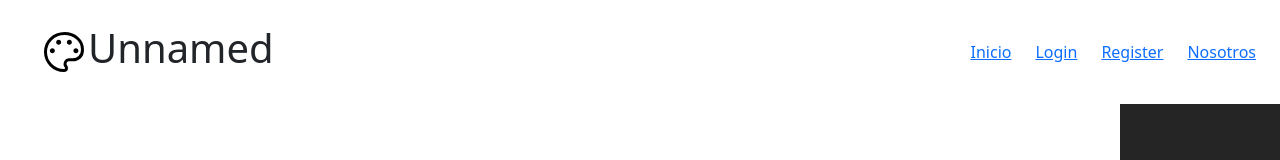
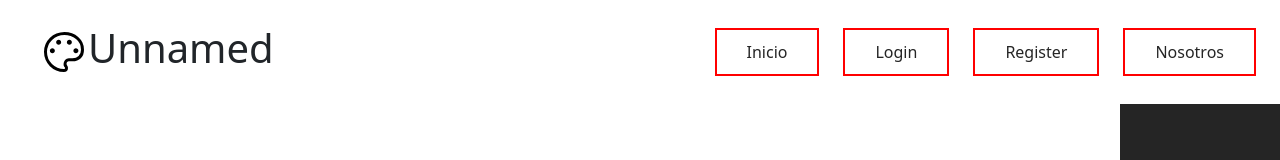
Before and after one commit to marcosquinteros/prog-parcial, a React (Create React App) app in the folder urcan-grande-lacki-quinteros/: page / in a window 1280 px wide. Shown: the top 160 px of the page. Built offline with nearby package versions, Linux system fonts and the light colour scheme.

Commit message:
modifique los botones del navbar

```diff
--- a/urcan-grande-lacki-quinteros/src/index.css
+++ b/urcan-grande-lacki-quinteros/src/index.css
@@ -6,7 +6,6 @@
 
 body {
   width: 100vw;
-
  height: auto;
   margin: 0;
   font-family: -apple-system, BlinkMacSystemFont, 'Segoe UI', 'Roboto', 'Oxygen',
@@ -44,6 +43,13 @@ body {
   grid-column: 2 / 3;
   display: grid;
   grid-template-columns: 2fr auto;
+}
+
+.nav-button{
+   color: #252525;
+   border: 2px solid red;
+   padding: 10px 30px;
+   text-decoration: none;
 }
 
 .content {
```
